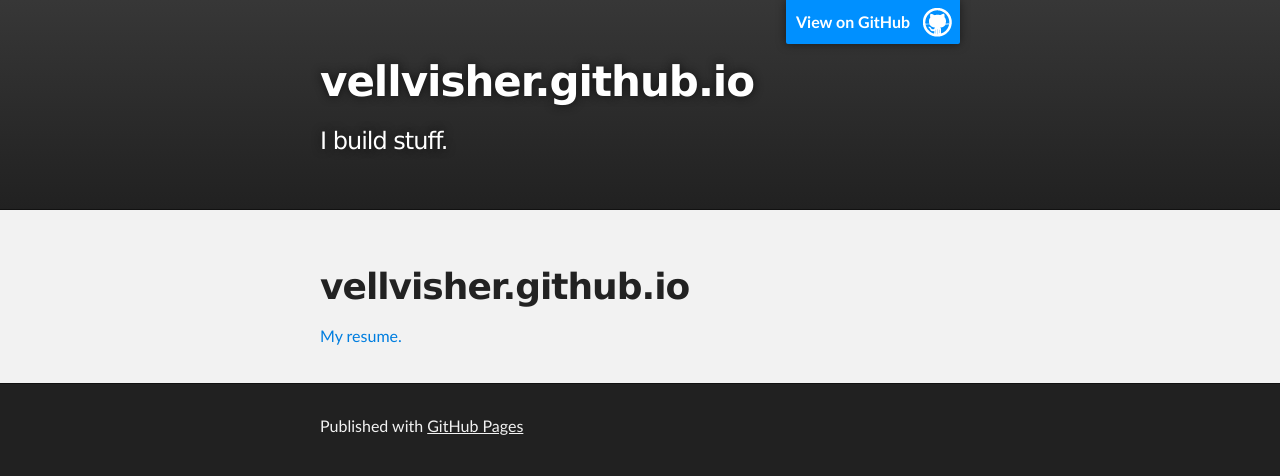
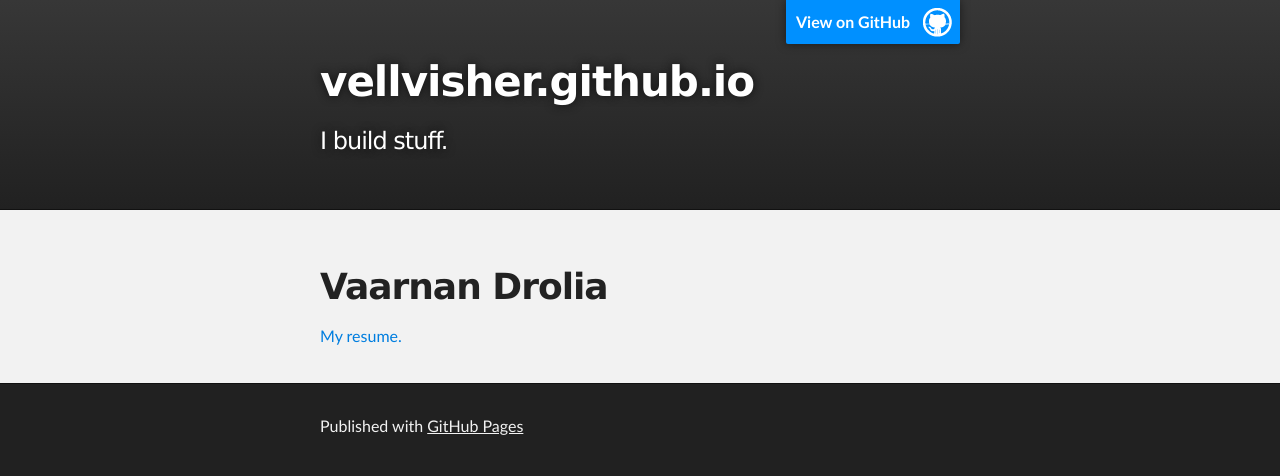
Before and after one commit to vellvisher/vellvisher.github.io, a plain HTML site: page index.html in a window 1280 px wide. Drawn offline with Linux system fonts and the light colour scheme.

Commit message:
Add name to content

```diff
--- a/index.html
+++ b/index.html
@@ -28,7 +28,7 @@
     <div id="main_content_wrap" class="outer">
       <section id="main_content" class="inner">
         <h1>
-<a name="vellvishergithubio" class="anchor" href="#vellvishergithubio"><span class="octicon octicon-link"></span></a>vellvisher.github.io</h1>
+<a name="vellvishergithubio" class="anchor" href="#vellvishergithubio"><span class="octicon octicon-link"></span></a>Vaarnan Drolia</h1>
 
 <p><a href="https://vellvisher.github.io/resume.pdf">My resume.</a></p>
       </section>
```
